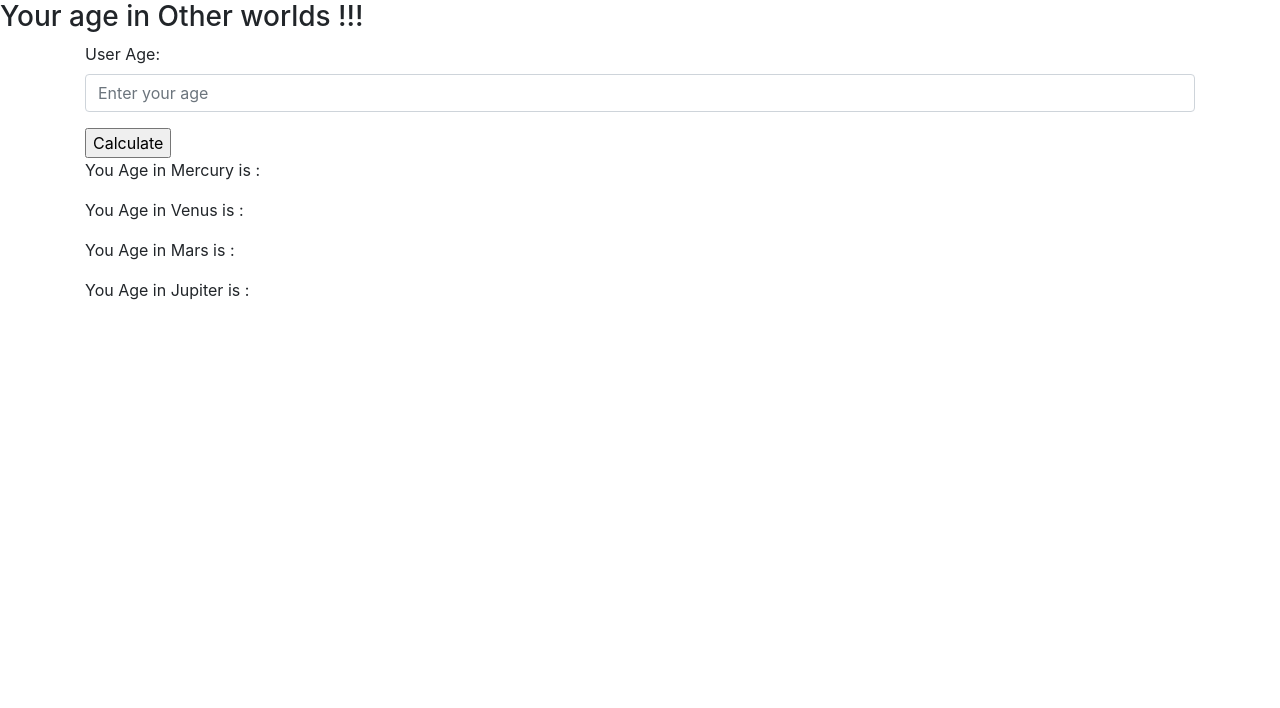
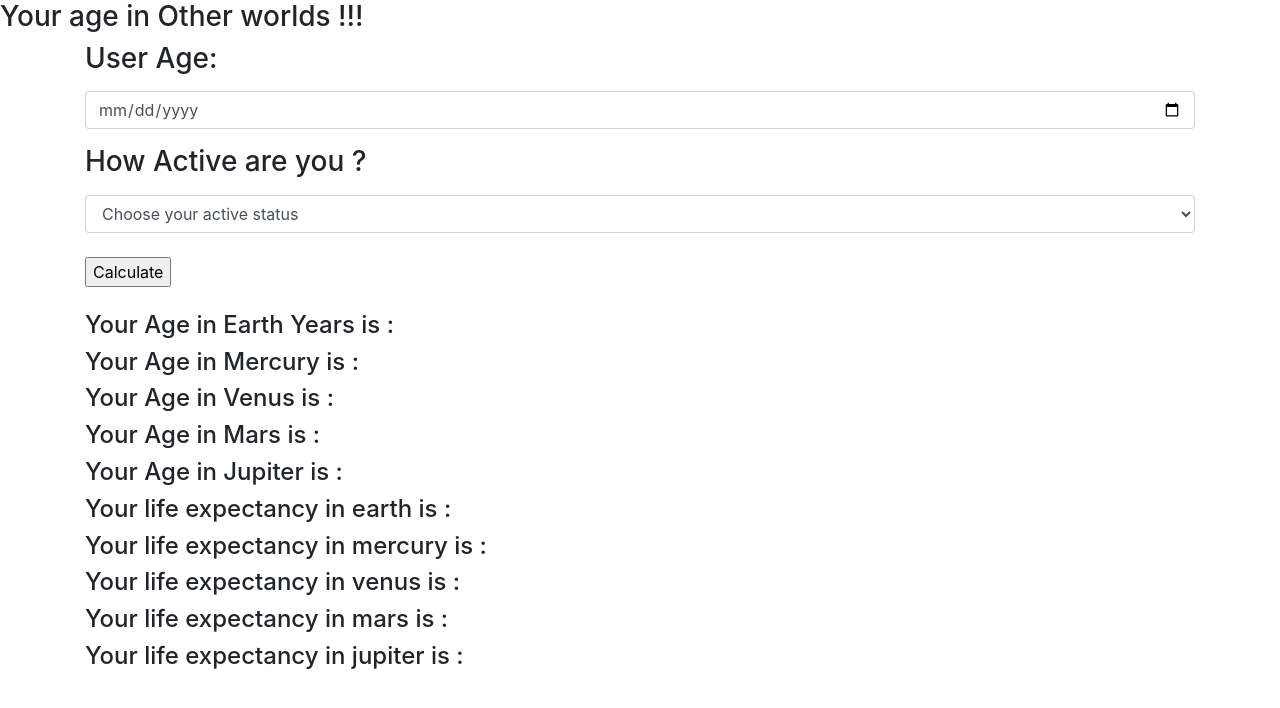
Before and after one commit to sheilaje/Galactic-Age-Calculator-JS, a website built with webpack: page src/index.html in a window 1280 px wide. Built offline with nearby package versions, Linux system fonts and the light colour scheme.

Commit message:
add methods to find life expectancy of user in other worlds

```diff
--- a/src/index.html
+++ b/src/index.html
@@ -11,20 +11,47 @@
     <form id="ageCalculator" class = "form-class">
 
     <div class = "form-group">
-      <label for="age">User Age:</label>
-      <input type="text" name="name" id="age" class = "form-control" placeholder="Enter your age" tabindex="1">
+      <label for="age"><h3>User Age:</h3></label>
+      <input type="date" name="name" id="age" class = "form-control" placeholder="Enter your age" tabindex="1">
     </div>
 
+
+    <!-- <div>
+      <h4>How Active are you ?</h4>
+    <label for="active">Active</label>
+    <input type="radio" name="state" id="active" tabindex="2" value="true" checked>
+
+    <label for="lessActive">Less Active</label>
+    <input type="radio" name="state" id="lessActive" tabindex="3" value="false">
+  </div> -->
+  <div>
+    <label for="activity"><h3>How Active are you ? </h3></label>
+    <select id="active" class="form-control">
+      <option selected>Choose your active status</option>
+      <option value= "1">Active</option>
+      <option value= "2">Less Active</option>
+    </select>
+  </div>
+
+<br>
     <div>
       <input type="submit" value="Calculate">
     </div>
     </form>
   </div>
+
   <div class = "container" id = "otherPlanetAge">
-    <p>You Age in Mercury is :<span id = "mecuryYears"></span></p>
-    <p>You Age in Venus is :<span id = "venusYears"></span></p>
-    <p>You Age in Mars is :<span id = "marsYears"></span></p>
-    <p>You Age in Jupiter is :<span id = "jupiterYears"></span></p>
+    <br>
+    <h4>Your Age in Earth Years is : <span id = "earthYears"></span></h4>
+    <h4>Your Age in Mercury is : <span id = "mecuryYears"></span></h4>
+    <h4>Your Age in Venus is : <span id = "venusYears"></span></h4>
+    <h4>Your Age in Mars is : <span id = "marsYears"></span></h4>
+    <h4>Your Age in Jupiter is : <span id = "jupiterYears"></span></h4>
+    <h4>Your life expectancy in earth is : <span id = "lifeInEarth"></span></h4>
+    <h4>Your life expectancy in mercury is : <span id = "lifeInMercury"></span></h4>
+    <h4>Your life expectancy in venus is : <span id = "lifeInVenus"></span></h4>
+    <h4>Your life expectancy in mars is : <span id = "lifeInMars"></span></h4>
+    <h4>Your life expectancy in jupiter is : <span id = "lifeInJupiter"></span></h4>
   </div>
   </body>
 </html>
```
Also changed, not shown: spec/galacticAgeCalculator-spec.js (+18 -7 lines).
